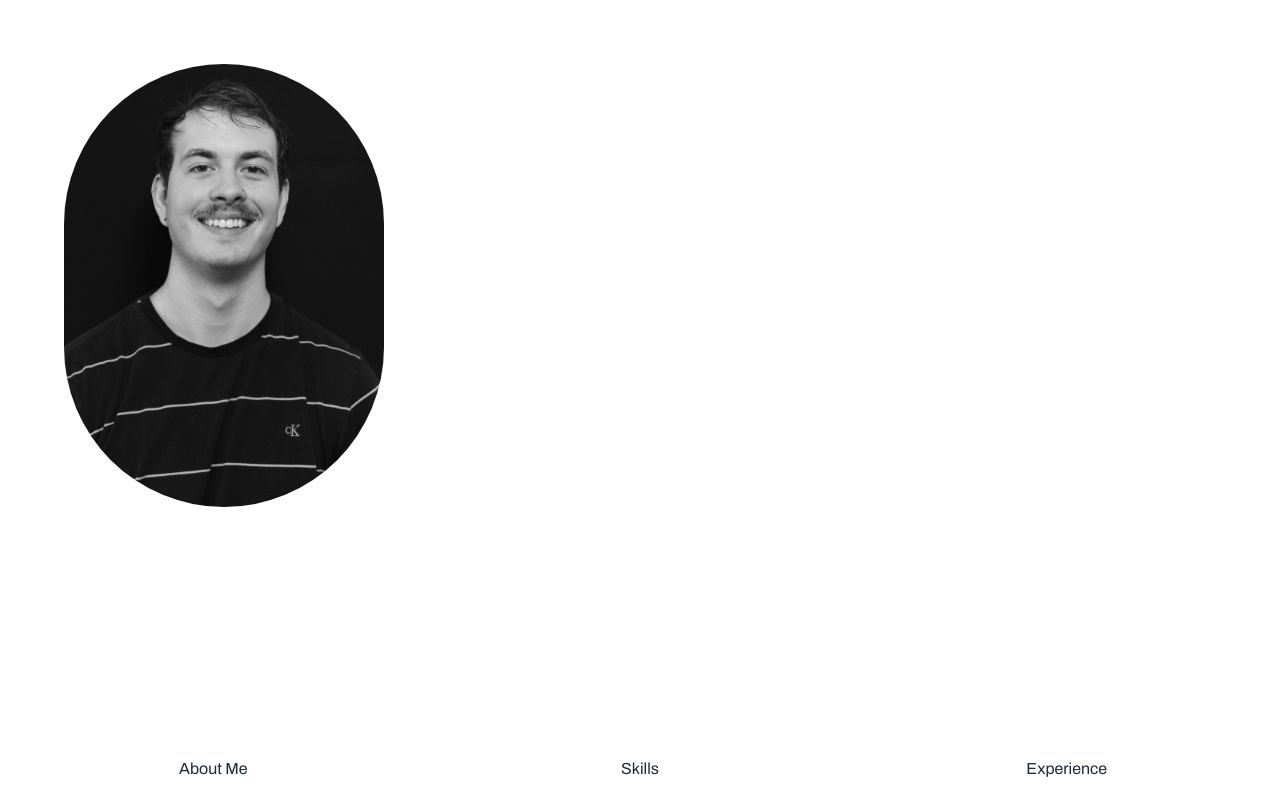
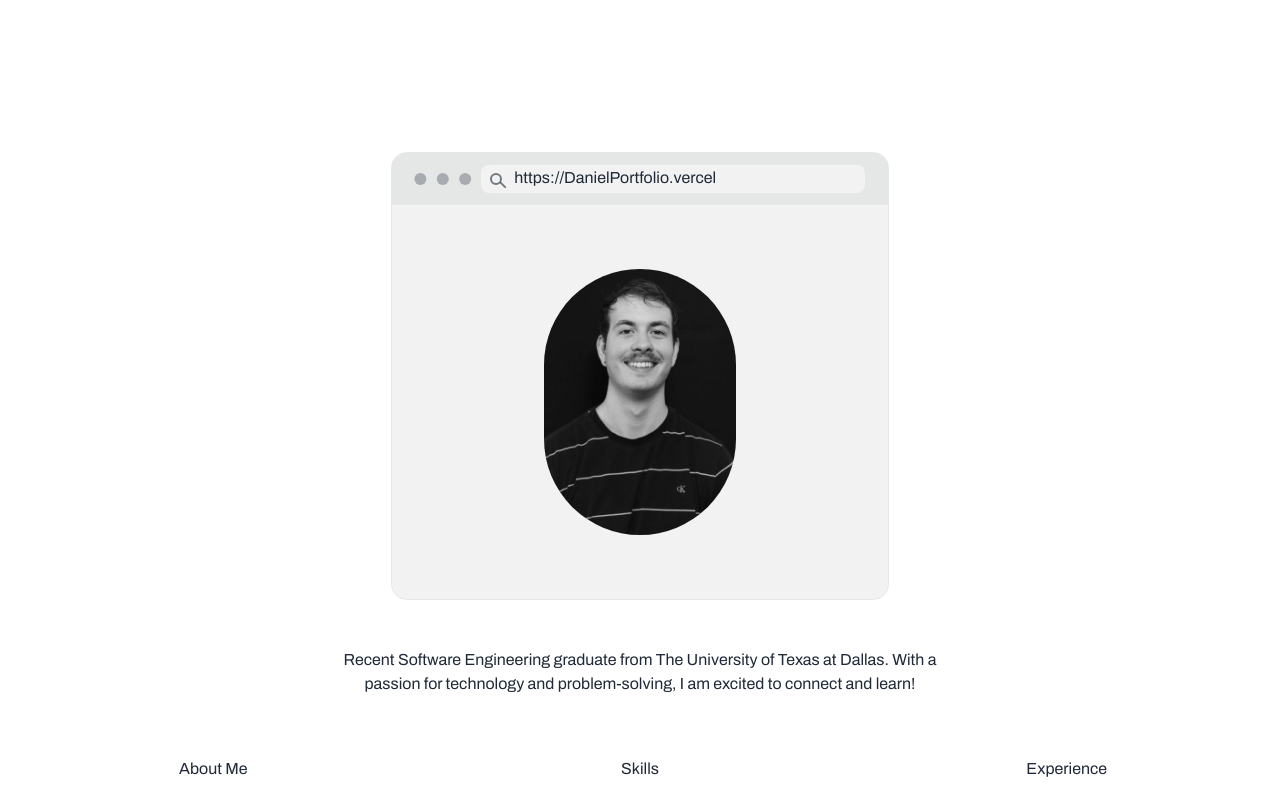
Before and after one commit to DanielOglesby/DanielPortfolio, a SvelteKit app: page / in a window 1280 px wide. Built offline with nearby package versions, Linux system fonts and the light colour scheme.

Commit message:
feat: landing page stuff

```diff
--- /dev/null
+++ b/src/components/Browser.svelte
@@ -0,0 +1,16 @@
+<script>
+  import headshot from "../lib/assets/headshot.jpg";
+</script>
+
+<div class="mockup-browser border bg-base-300">
+  <div class="mockup-browser-toolbar">
+    <div class="input">https://DanielPortfolio.vercel</div>
+  </div>
+  <div class="flex justify-center px-4 py-16 bg-base-200">
+    <img
+      src={headshot}
+      alt="headshot"
+      class="rounded-full flex justify-center w-48"
+    />
+  </div>
+</div>
--- a/src/routes/+layout.svelte
+++ b/src/routes/+layout.svelte
@@ -8,6 +8,6 @@
 <style lang="postcss">
   :global(html) {
     background-color: theme(colors.blue.400);
-    font-family: "Archivo", sans-serif;
+    font-family: "Archivo";
   }
 </style>
--- a/src/routes/+page.svelte
+++ b/src/routes/+page.svelte
@@ -1,12 +1,20 @@
 <script>
-  import BottomNav2 from "../components/bottomNav2.svelte";
-  import Headshot from "../components/headshot.svelte";
+  import BottomNav2 from "../components/BottomNav2.svelte";
+  import Headshot from "../components/Headshot.svelte";
+  import Browser from "../components/Browser.svelte";
 </script>
 
 <main>
-  <section>
-    <div class="display-flex justify-center m-[5vw] max-w-xs">
-      <Headshot></Headshot>
+  <section class="flex justify-center items-center h-screen flex-col">
+    <div class="flex my-12">
+      <Browser></Browser>
+    </div>
+    <div class="flex w-1/2">
+      <p class="justify-center text-center">
+        Recent Software Engineering graduate from The University of Texas at
+        Dallas. With a passion for technology and problem-solving, I am excited
+        to connect and learn!
+      </p>
     </div>
     <div>
       <BottomNav2 />
```
